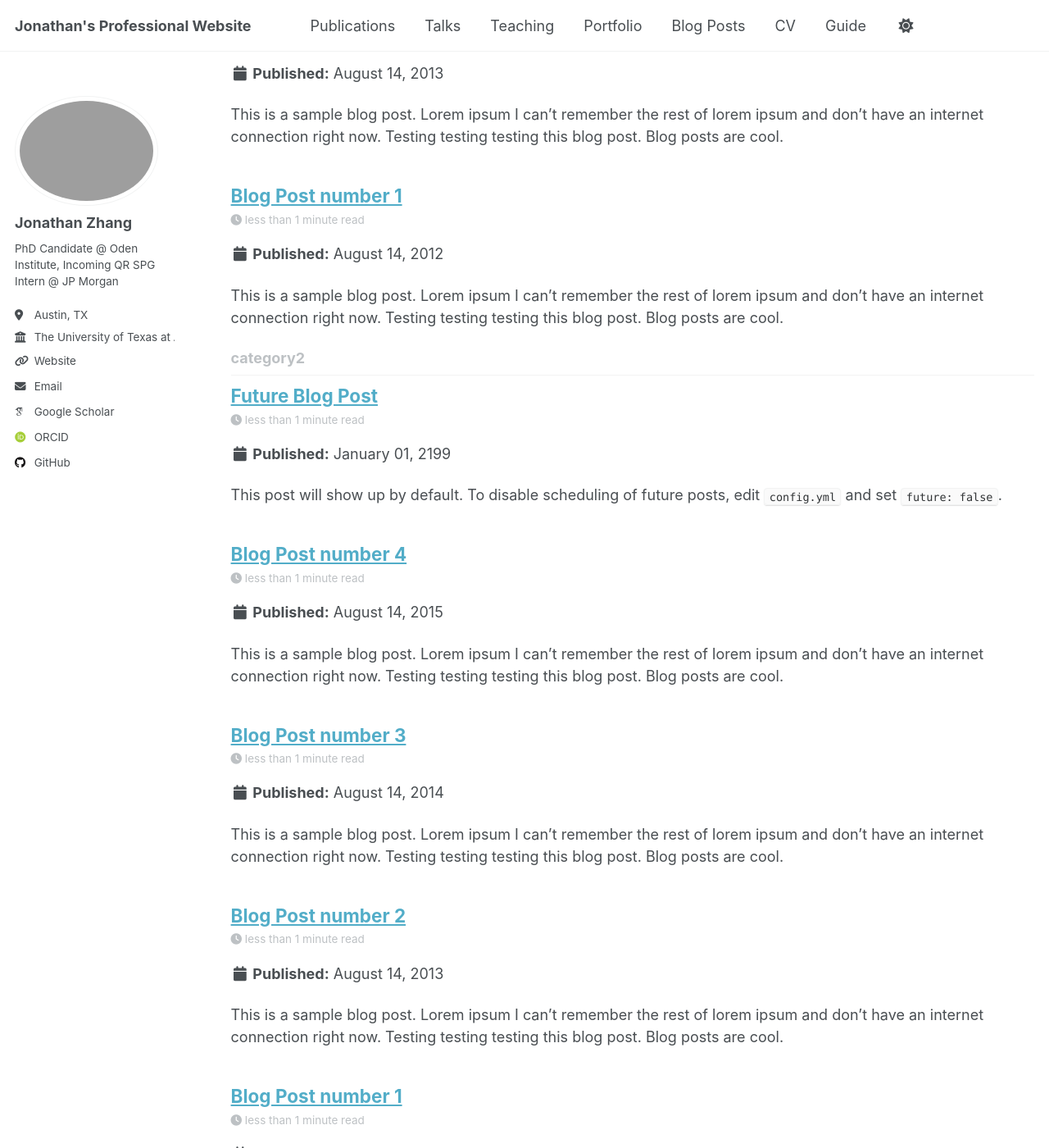
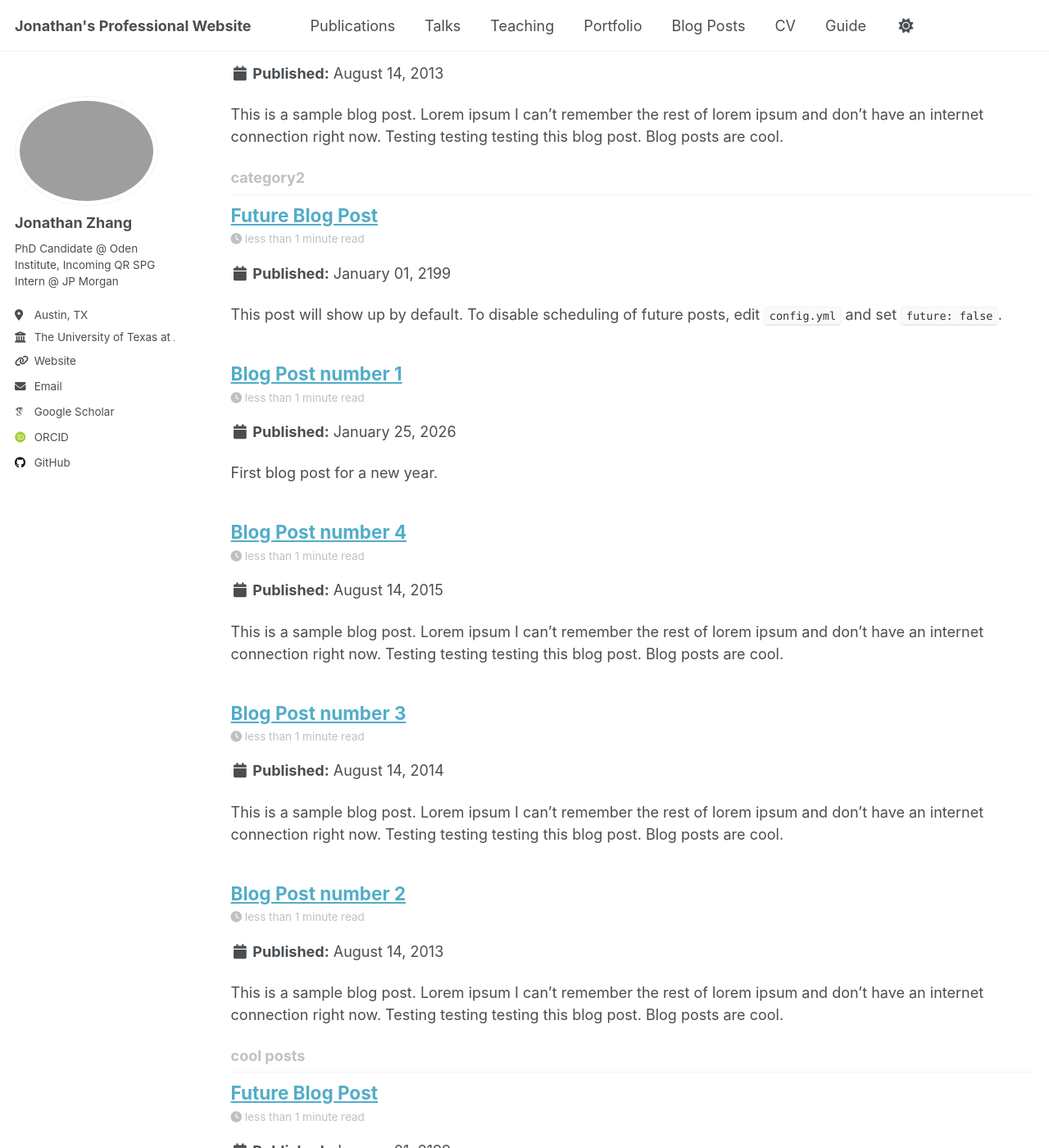
Before and after one commit to jdz357/jdz357.github.io, a Jekyll site: the page built from _pages/tag-archive.html, in a window 1280 px wide and 1400 px high, scrolled down 824 px. Shown: the whole window at 82% size. Built offline with Jekyll 4.4.1, drawn with Linux system fonts in a browser that asks for light colours; some web fonts are replaced; a script that is not in the unit is left out; some of the changed text lies outside the part shown.

Commit message:
Add new blog post for January 2026; remove outdated blog post

```diff
--- a/_posts/2012-08-14-blog-post-1.md
+++ /dev/null
@@ -1,20 +0,0 @@
----
-title: 'Blog Post number 1'
-date: 2012-08-14
-permalink: /posts/2012/08/blog-post-1/
-tags:
-  - cool posts
-  - category1
-  - category2
----
-
-This is a sample blog post. Lorem ipsum I can't remember the rest of lorem ipsum and don't have an internet connection right now. Testing testing testing this blog post. Blog posts are cool.
-
-Headings are cool
-======
-
-You can have many headings
-======
-
-Aren't headings cool?
-------
--- /dev/null
+++ b/_posts/2026-01-25-blog-post-1.md
@@ -0,0 +1,19 @@
+---
+title: 'Blog Post number 1'
+date: 2026-01-25
+permalink: /posts/2026/01/blog-post-1/
+tags:
+  - category2
+---
+
+First blog post for a new year.
+
+
+Headings are cool
+======
+
+You can have many headings
+======
+
+Aren't headings cool?
+------
```
Also changed, not shown: _pages/about.md (+1 -1 lines).
